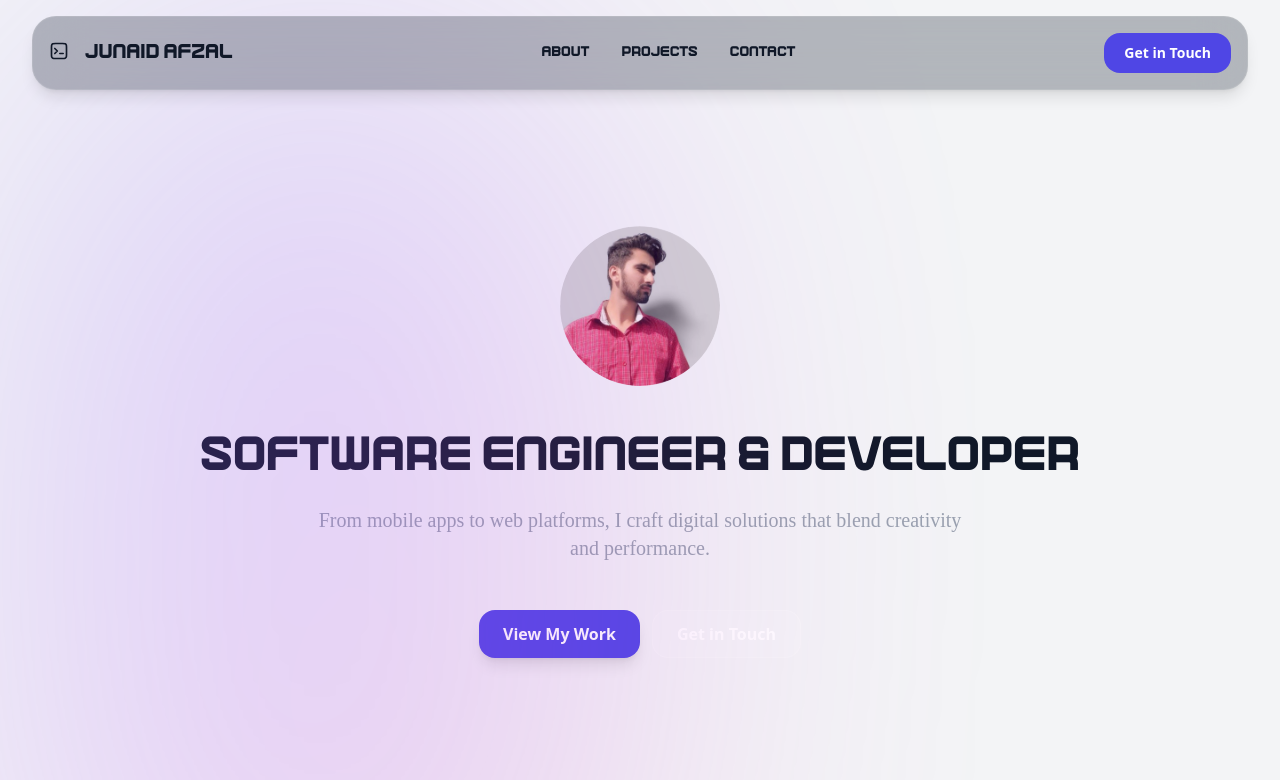
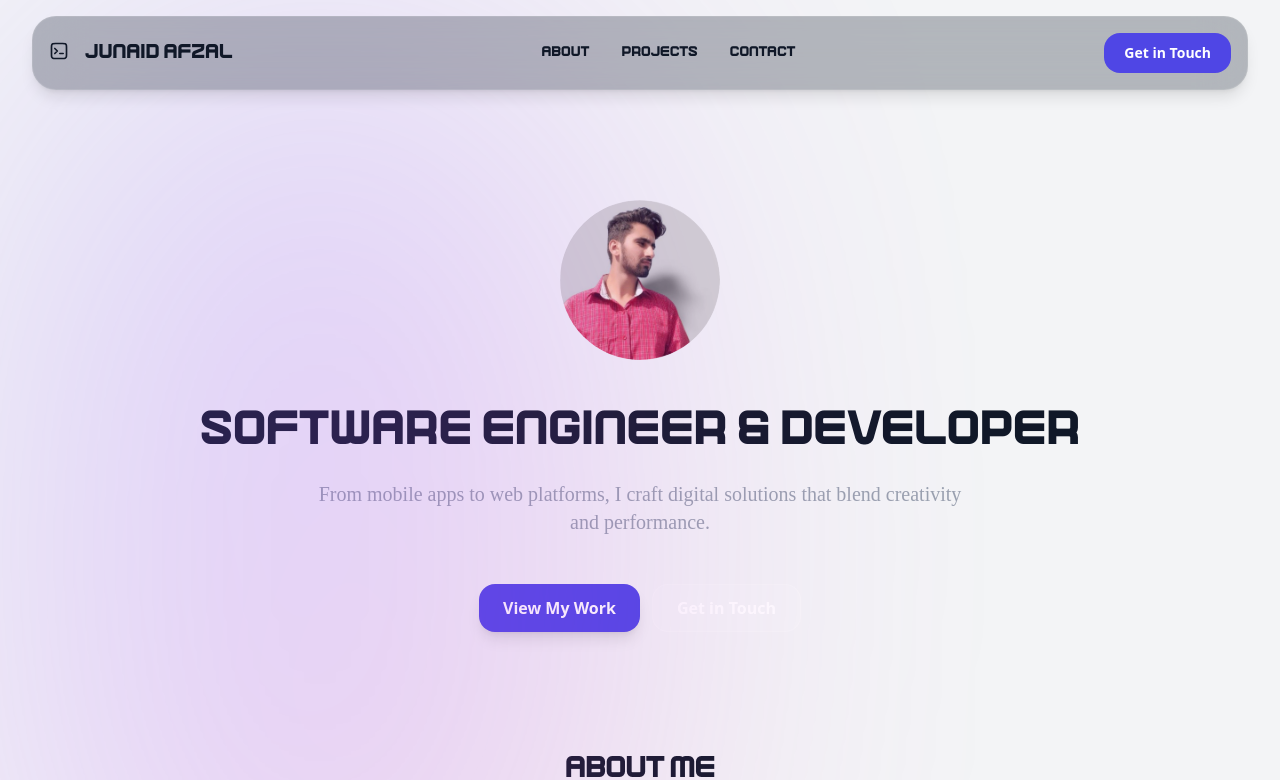
Before and after one commit to junii03/Advance-Web-Programming, a React (Vite) app in the folder assignments/assignment1/: page / in a window 1280 px wide. Shown: the top 780 px of the page. Built offline with nearby package versions, Linux system fonts and the light colour scheme.

Commit message:
fix: adjust padding in App component and change Header to fixed positioning

```diff
--- a/assignments/assignment1/src/App.jsx
+++ b/assignments/assignment1/src/App.jsx
@@ -12,7 +12,7 @@ function App() {
                 <div className="absolute top-0 left-0 w-1/2 h-1/2 bg-gradient-to-br from-indigo-500 via-purple-500 to-pink-500 rounded-full filter blur-[150px] opacity-20"></div>
                 <div className="absolute bottom-0 right-0 w-1/2 h-1/2 bg-gradient-to-tl from-teal-500 via-cyan-500 to-sky-500 rounded-full filter blur-[150px] opacity-20"></div>
             </div>
-            <div className="max-w-7xl mx-auto">
+            <div className="max-w-7xl mx-auto pt-20">
                 <Header />
                 <Hero />
                 <About />
--- a/assignments/assignment1/src/components/Header.jsx
+++ b/assignments/assignment1/src/components/Header.jsx
@@ -1,7 +1,7 @@
 
 const Header = () => {
     return (
-        <header className="sticky top-0 z-50 py-4 px-4 sm:px-6 lg:px-8 ">
+        <header className="fixed top-0 left-0 right-0 z-50 py-4 px-4 sm:px-6 lg:px-8">
             <div className="max-w-7xl mx-auto glassmorphic rounded-xl shadow-lg">
                 <div className="flex items-center justify-between p-4">
                     <div className="flex items-center gap-4 cursor-pointer hover:text-primary transition-colors"
```
